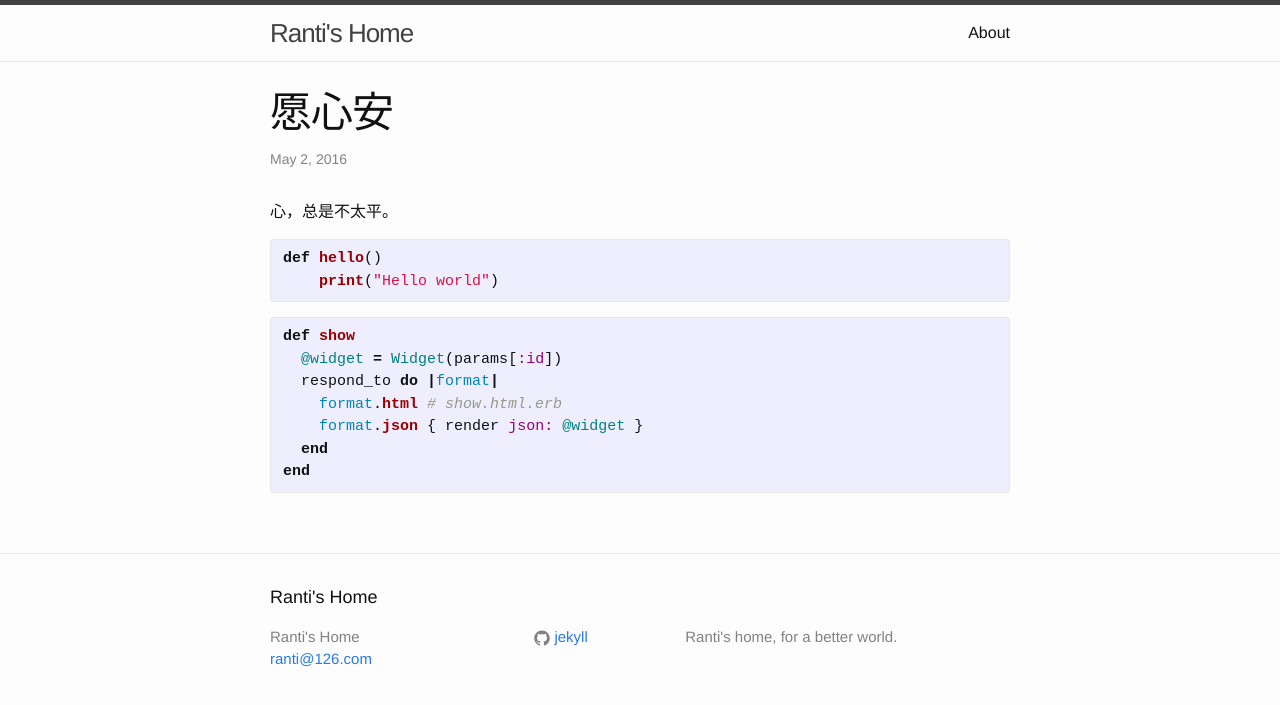
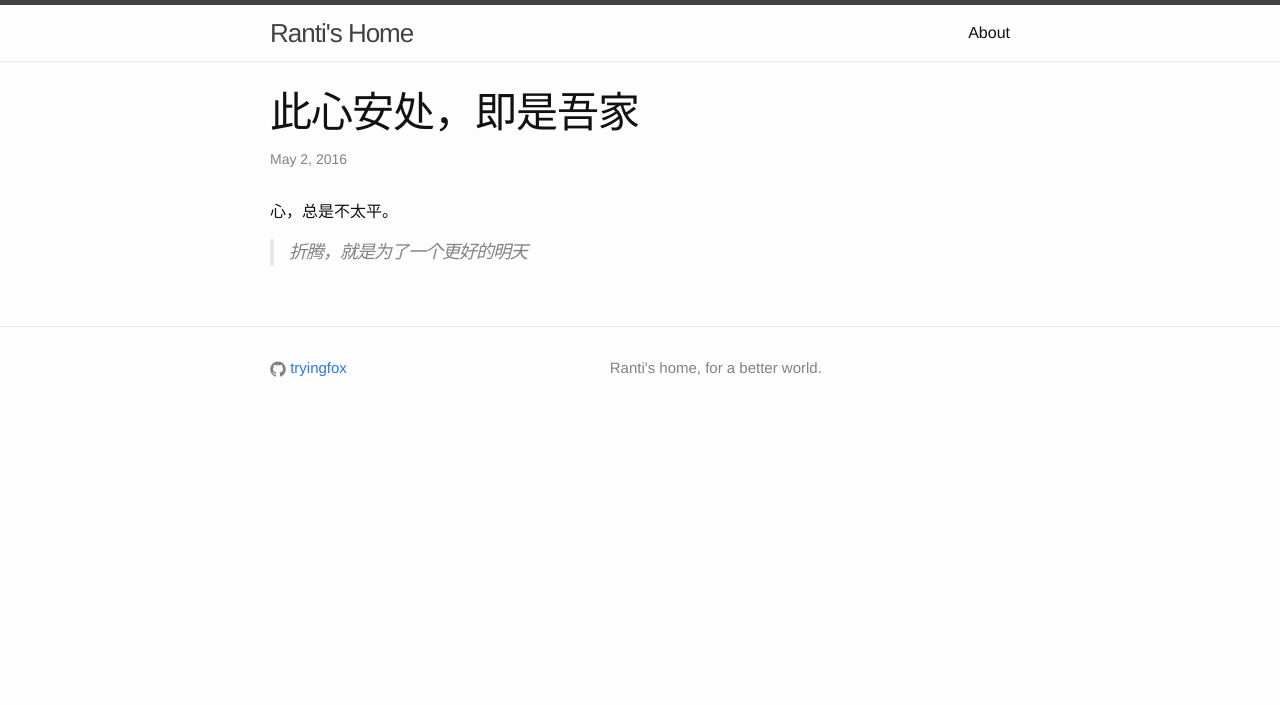
Before and after one commit to tryingfox/tryingfox.github.io, a Jekyll site: the page built from _posts/2016-05-02-inner-peace.markdown, in a window 1280 px wide. Shown: the top 705 px of the page. Built offline with Jekyll 4.4.1, drawn with Linux system fonts in a browser that asks for light colours.

Commit message:
update my blog

```diff
--- a/_config.yml
+++ b/_config.yml
@@ -12,8 +12,7 @@
   Ranti's home, for a better world.
 baseurl: "" # the subpath of your site, e.g. /blog
 url: "http://tryingfox.com" # the base hostname & protocol for your site
-twitter_username: jekyllrb
-github_username:  jekyll
+github_username:  tryingfox
 
 # Build settings
 markdown: kramdown
--- a/_includes/footer.html
+++ b/_includes/footer.html
@@ -2,17 +2,8 @@
 
   <div class="wrapper">
 
-    <h2 class="footer-heading">{{ site.title }}</h2>
-
     <div class="footer-col-wrapper">
-      <div class="footer-col footer-col-1">
-        <ul class="contact-list">
-          <li>{{ site.title }}</li>
-          <li><a href="mailto:{{ site.email }}">{{ site.email }}</a></li>
-        </ul>
-      </div>
-
-      <div class="footer-col footer-col-2">
+      <div class="footer-col footer-col-3">
         <ul class="social-media-list">
           {% if site.github_username %}
           <li>
--- a/_includes/icon-twitter.html
+++ /dev/null
@@ -1 +0,0 @@
-<a href="https://twitter.com/{{ include.username }}"><span class="icon icon--twitter">{% include icon-twitter.svg %}</span><span class="username">{{ include.username }}</span></a>
--- a/_posts/2016-05-02-inner-peace.markdown
+++ b/_posts/2016-05-02-inner-peace.markdown
@@ -1,22 +1,9 @@
 ---
 layout: post
-title:  "愿心安"
+title:  "此心安处，即是吾家"
 date:   2016-05-02 21:55:54 +0800
 categories: jekyll update
 ---
 心，总是不太平。
 
-{% highlight python %}
-def hello()
-    print("Hello world")
-{% endhighlight %}
-
-{% highlight ruby %}
-def show
-  @widget = Widget(params[:id])
-  respond_to do |format|
-    format.html # show.html.erb
-    format.json { render json: @widget }
-  end
-end
-{% endhighlight %}
+> 折腾，就是为了一个更好的明天
--- a/index.html
+++ b/index.html
@@ -18,6 +18,4 @@
     {% endfor %}
   </ul>
 
-  <p class="rss-subscribe">subscribe <a href="{{ "/feed.xml" | prepend: site.baseurl }}">via RSS</a></p>
-
 </div>
```
Also changed, not shown: _posts/2016-05-02-welcome-to-jekyll.markdown (deleted, +0 -25 lines), _includes/icon-twitter.svg (deleted).
